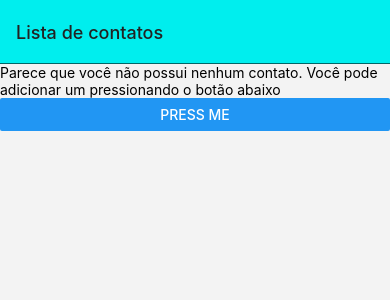
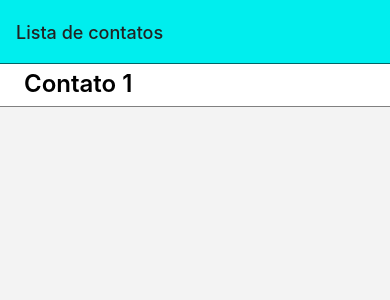
Before and after one commit to eduardo-gomes/localChat, a React Native app: screen /Home in a window 390 px wide. Shown: the top 300 px of the page. Built offline with nearby package versions, Linux system fonts and the light colour scheme.

Commit message:
Create context to store contactInfo

```diff
--- a/src/App.tsx
+++ b/src/App.tsx
@@ -5,6 +5,8 @@ import { Appearance } from 'react-native';
 import AddContact from './addContact';
 
 import ContactList from './contactList';
+import AppContext, { ContextInfo } from './context';
+import { ContactInfo } from './lib';
 import { getNavigatorTheme } from './styles';
 
 type RootStackParamList = {
@@ -16,8 +18,15 @@ const Stack = createNativeStackNavigator<RootStackParamList>();
 
 const App = () => {
 	const theme = getNavigatorTheme(Appearance.getColorScheme());
+	const [contactInfoState, setContactListState] = React.useState<ContactInfo[]>([{ name: 'Contato 1', uid: "123456789" }]);
+
+	const contextHolder: ContextInfo = {
+		contactInfo: contactInfoState,
+		setContactInfo: setContactListState,
+	};
 
 	return (
+		<AppContext.Provider value={contextHolder}>
 			<NavigationContainer theme={theme}>
 				<Stack.Navigator>
 					<Stack.Screen
@@ -31,6 +40,7 @@ const App = () => {
 					/>
 				</Stack.Navigator>
 			</NavigationContainer>
+		</AppContext.Provider>
 	);
 };
 
--- a/src/contactList.tsx
+++ b/src/contactList.tsx
@@ -1,5 +1,5 @@
 import { NativeStackScreenProps } from '@react-navigation/native-stack';
-import React from 'react';
+import React, { useContext } from 'react';
 import {
 	Button,
 	SafeAreaView,
@@ -10,6 +10,7 @@ import {
 	View,
 } from 'react-native';
 import { RootStackParamList } from './App';
+import AppContext from './context';
 
 import { Contact, ContactInfo } from './lib';
 import { Colors, getStyles, styles } from './styles';
@@ -20,13 +21,6 @@ const SuggestAddContact = (
 		{/* <Button></Button>r */}
 	</View>
 );
-
-const sampleContacts: Array<Contact> = [
-	// new Contact("Contato 1"),
-	// new Contact("Contato 2"),
-	// new Contact("Contato 3"),
-	// new Contact("Contato 4")
-];
 
 const Section: React.FC<{
 	// children: React.ReactNode;
@@ -71,11 +65,11 @@ function EmptyListPrompt({ navigation, route }: Props) {
 	)
 };
 
-function ContactListMap({ list }: { list: Contact[] }) {
+function ContactListMap({ list }: { list: ContactInfo[] }) {
 	return (
 		<>
 			{list.map((contact) => {
-				const info = contact.getInfo();
+				const info = contact;
 				return (<Section contact={info} key={info.uid} />); //TODO: use uid
 			})}
 		</>);
@@ -85,9 +79,13 @@ function ContactList({ navigation, route }: Props) {
 	const isDarkMode = useColorScheme() === 'dark';
 	const styles = getStyles(useColorScheme());
 
+	const context = useContext(AppContext);
+
+	const contactList = context?.contactInfo ?? [];
+
 	const backgroundStyle = styles.background;
 
-	const hasContacts = false;
+	const hasContacts = contactList.length <= 0;
 
 	return (
 		<SafeAreaView style={backgroundStyle}>
@@ -102,10 +100,10 @@ function ContactList({ navigation, route }: Props) {
 							backgroundColor: isDarkMode ? Colors.black : Colors.white,
 						}
 					}>
-					<ContactListMap list={sampleContacts} />
+					<ContactListMap list={contactList} />
 				</View>
 			</ScrollView>
-			<EmptyListPrompt navigation={navigation} route={route} />
+			{hasContacts ? <EmptyListPrompt navigation={navigation} route={route} /> : null}
 		</SafeAreaView >
 	);
 };
--- /dev/null
+++ b/src/context.ts
@@ -0,0 +1,13 @@
+import React from "react";
+import { ContactInfo } from "./lib";
+
+
+type ContextInfo = {
+	contactInfo: ContactInfo[],
+	setContactInfo: React.Dispatch<React.SetStateAction<ContactInfo[]>>,
+};
+
+const AppContext = React.createContext<ContextInfo | undefined>(undefined);
+
+export default AppContext;
+export type { ContextInfo };
```
Lines whose indentation alone changed are shown as unchanged.
